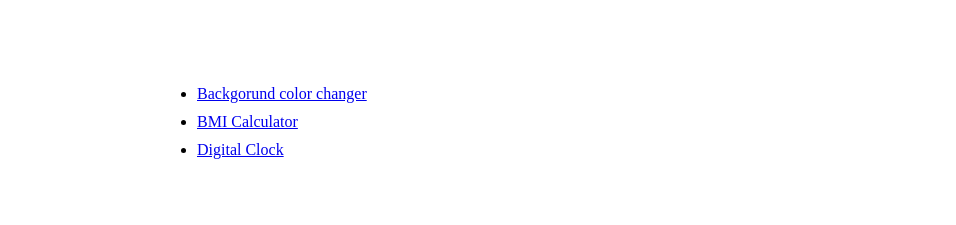
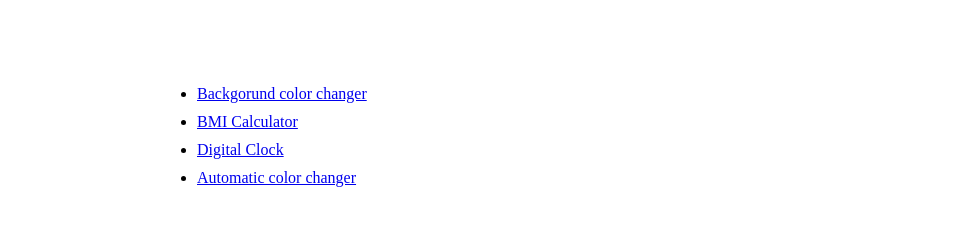
Before and after one commit to suberkhazi/Basic-js-projects, a plain HTML site: page index.html in a window 1280 px wide. Shown: the part 61-286 px from the top of the page, without its empty margins (161-1117 px from the left). Drawn offline with Linux system fonts and the light colour scheme.

Commit message:
index updated

```diff
--- a/index.html
+++ b/index.html
@@ -25,7 +25,8 @@
         <li><a href="backgorund-color-changer/index.html">Backgorund color changer</a></li>
         <li><a href="bmi-cal/index.html">BMI Calculator</a></li>
         <li><a href="digital-clock/index.html">Digital Clock</a></li>
-        </ul>
+        <li><a href="auto-background-color-changer/index.html">Automatic color changer</a></li>
+    </ul>
     </div>
 </body>
 </html>
```
